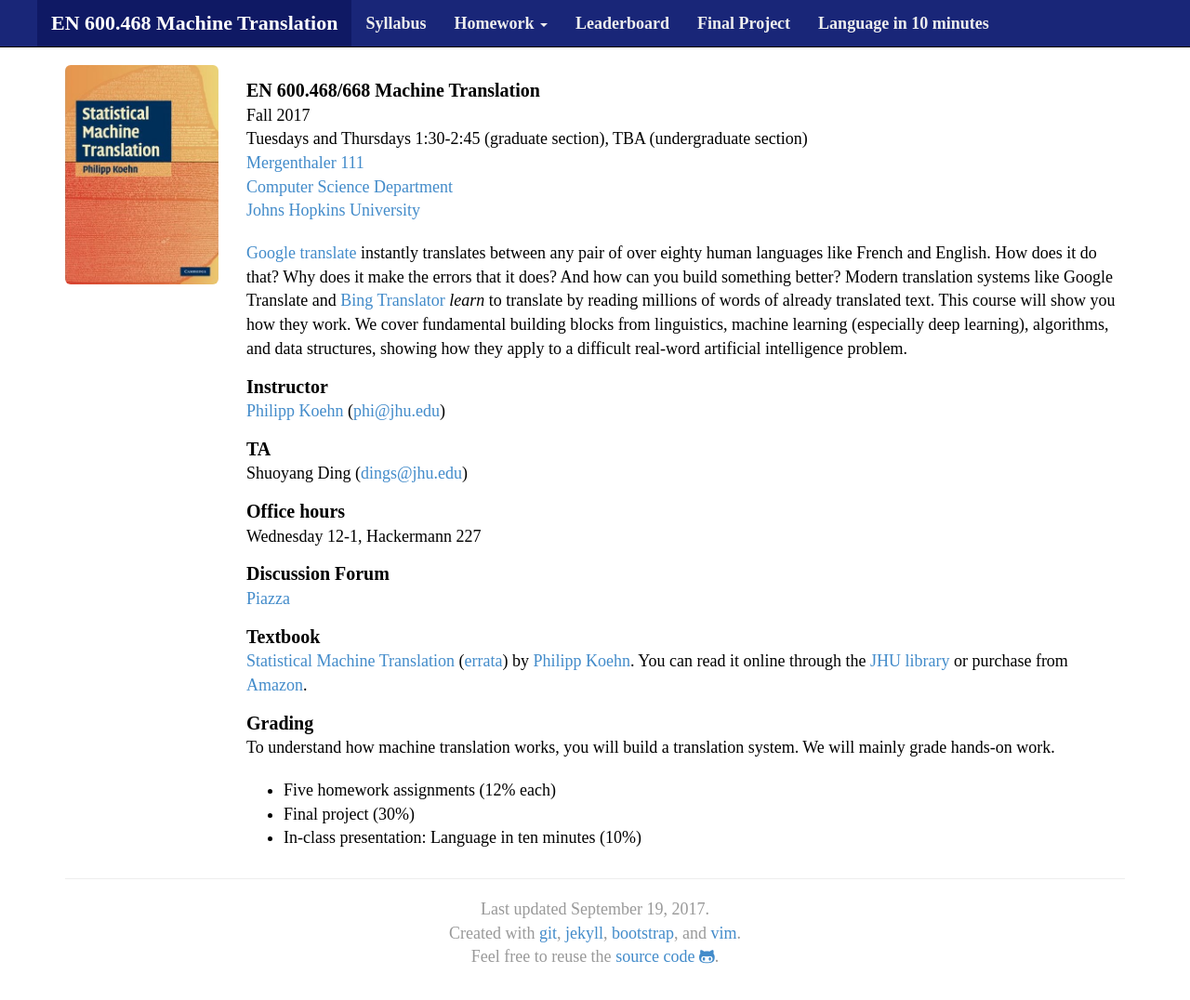
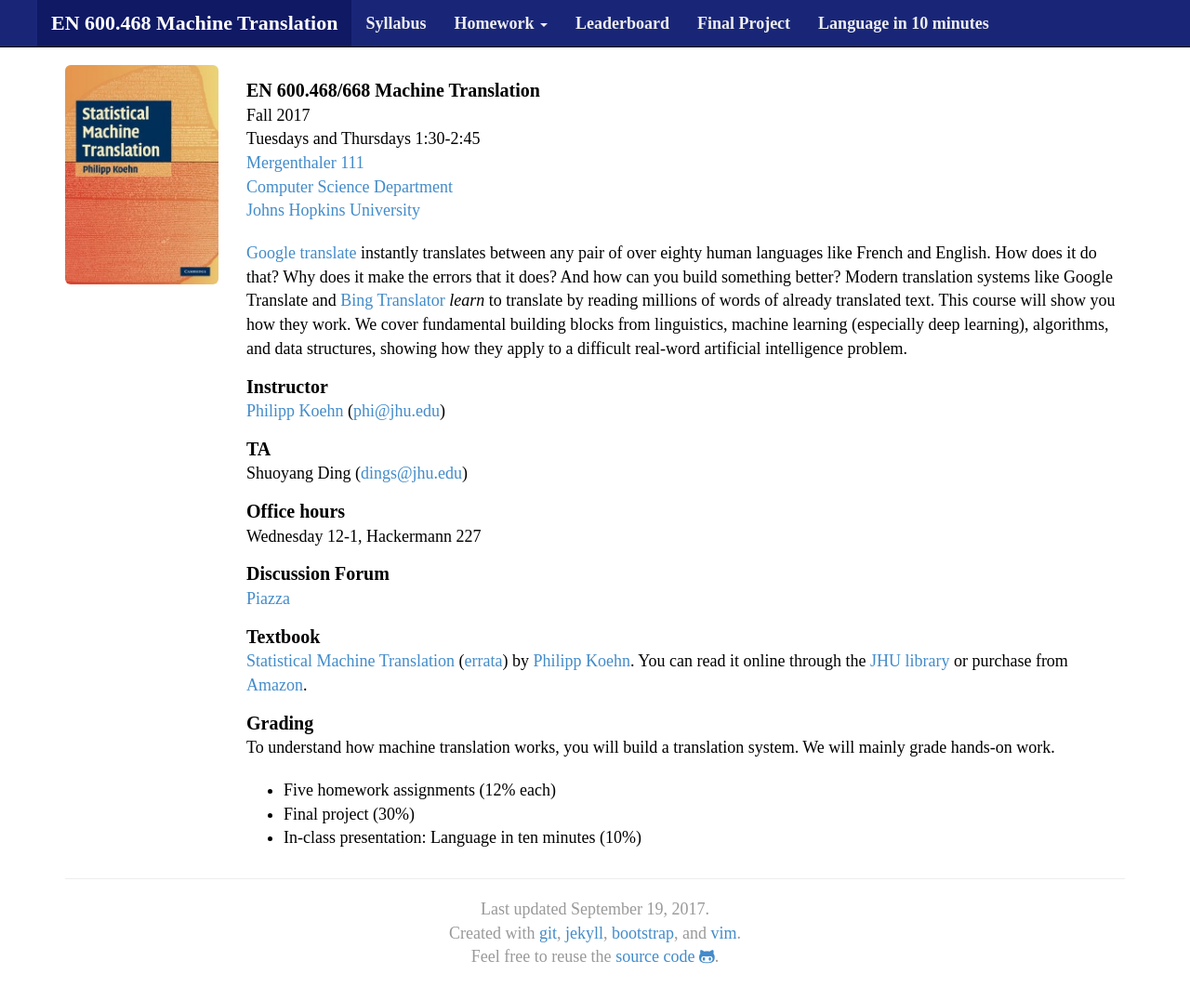
Before and after one commit to mt-class/jhu, a Jekyll site: the page built from index.md, in a window 1280 px wide and 1095 px high. Shown: the top 1076 px of the window at 93% size. Built offline with Jekyll 4.4.1, drawn with Linux system fonts in a browser that asks for light colours; nearby versions of some CDN libraries; some web fonts are replaced.

Commit message:
Update index.md

```diff
--- a/index.md
+++ b/index.md
@@ -8,7 +8,7 @@ active_tab: main_page
 
 EN 600.468/668 Machine Translation
 : Fall 2017
-: Tuesdays and Thursdays 1:30-2:45 (graduate section), TBA (undergraduate section)
+: Tuesdays and Thursdays 1:30-2:45
 : [Mergenthaler	111](http://webapps.jhu.edu/jhuniverse/information_about_hopkins/visitor_information/how_to_get_here/homewood_campus/pdf/homewood_campus_map.pdf)
 : [Computer Science Department](http://www.cs.jhu.edu/)
 : [Johns Hopkins University](http://www.jhu.edu/)
```
